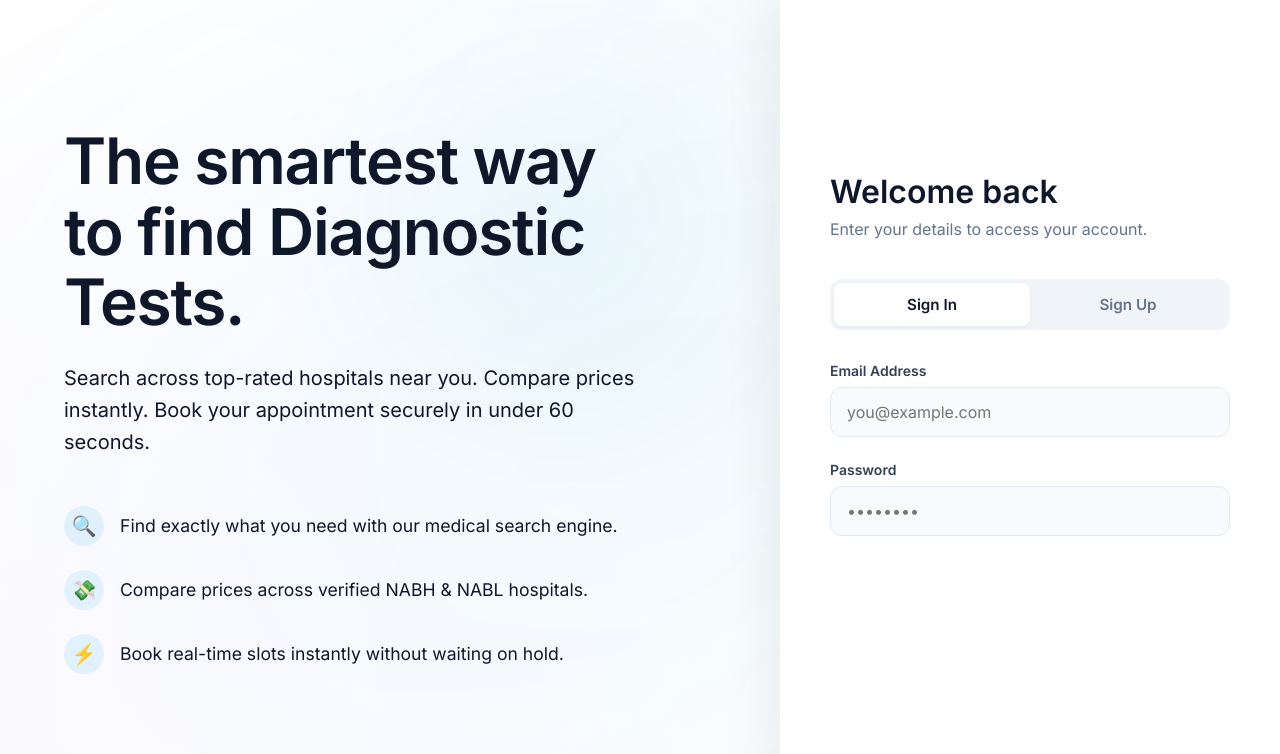
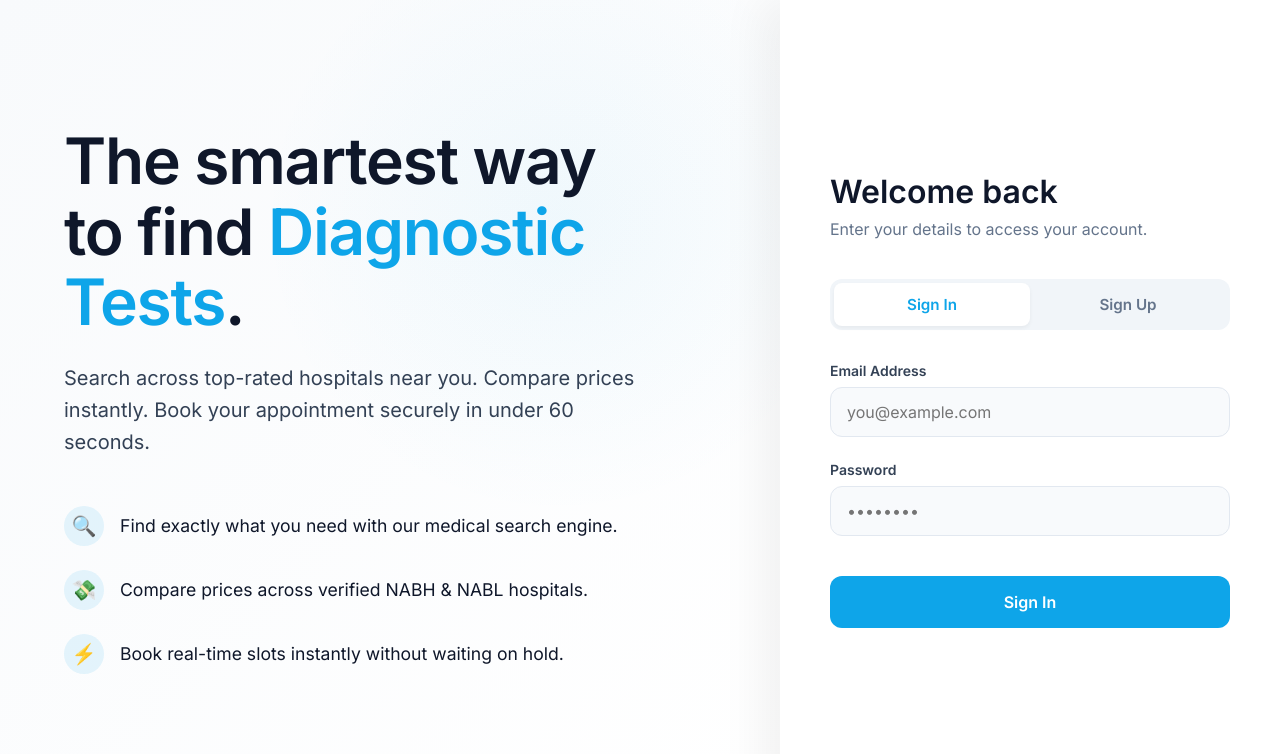
Before and after one commit to jatin-senpai/hospital-comparator, a React (Vite) app in the folder frontend/: page / in a window 1280 px wide. Shown: the top 754 px of the page. Built offline with nearby package versions, Linux system fonts and the light colour scheme; no server answers.

Commit message:
Update README for AI resume generation and UI tweaks

```diff
--- a/frontend/src/pages/LandingPage.module.css
+++ b/frontend/src/pages/LandingPage.module.css
@@ -1,8 +1,8 @@
 .page {
   min-height: 100vh;
   display: flex;
-  background-color: var(--color-bg);
-  color: var(--color-text);
+  background-color: var(--ink);
+  color: var(--chalk);
   overflow: hidden;
 }
 
@@ -12,7 +12,7 @@
   flex-direction: column;
   justify-content: center;
   padding: 4rem;
-  background: linear-gradient(135deg, var(--color-surface) 0%, var(--color-bg) 100%);
+  background: linear-gradient(135deg, var(--ink-2) 0%, var(--ink) 100%);
   position: relative;
 }
 
@@ -30,12 +30,12 @@
 }
 
 .highlight {
-  color: var(--color-primary);
+  color: var(--accent);
 }
 
 .subtitle {
   font-size: 1.25rem;
-  color: var(--color-text-dim);
+  color: var(--chalk-2);
   line-height: 1.6;
   margin-bottom: 2rem;
 }
@@ -52,7 +52,7 @@
   align-items: center;
   gap: 1rem;
   font-size: 1.1rem;
-  color: var(--color-text);
+  color: var(--chalk);
 }
 
 .featureIcon {
@@ -62,7 +62,7 @@
   width: 40px;
   height: 40px;
   background-color: rgba(14, 165, 233, 0.1);
-  color: var(--color-primary);
+  color: var(--accent);
   border-radius: 50%;
   font-size: 1.25rem;
 }
@@ -123,7 +123,7 @@
 
 .input:focus {
   outline: none;
-  border-color: var(--color-primary);
+  border-color: var(--accent);
   background-color: #ffffff;
   box-shadow: 0 0 0 3px rgba(14, 165, 233, 0.1);
 }
@@ -131,7 +131,7 @@
 .btn {
   width: 100%;
   padding: 1rem;
-  background-color: var(--color-primary);
+  background-color: var(--accent);
   color: white;
   border: none;
   border-radius: 12px;
@@ -143,7 +143,7 @@
 }
 
 .btn:hover:not(:disabled) {
-  background-color: var(--color-primary-hover);
+  background-color: var(--accent-dark);
   transform: translateY(-1px);
 }
 
@@ -186,7 +186,7 @@
 
 .activeTab {
   background-color: #ffffff;
-  color: var(--color-primary);
+  color: var(--accent);
   box-shadow: 0 2px 4px rgba(0, 0, 0, 0.05);
 }
 
```
Also changed, not shown: 1 other file (tests, documents, lock files or other folders).
